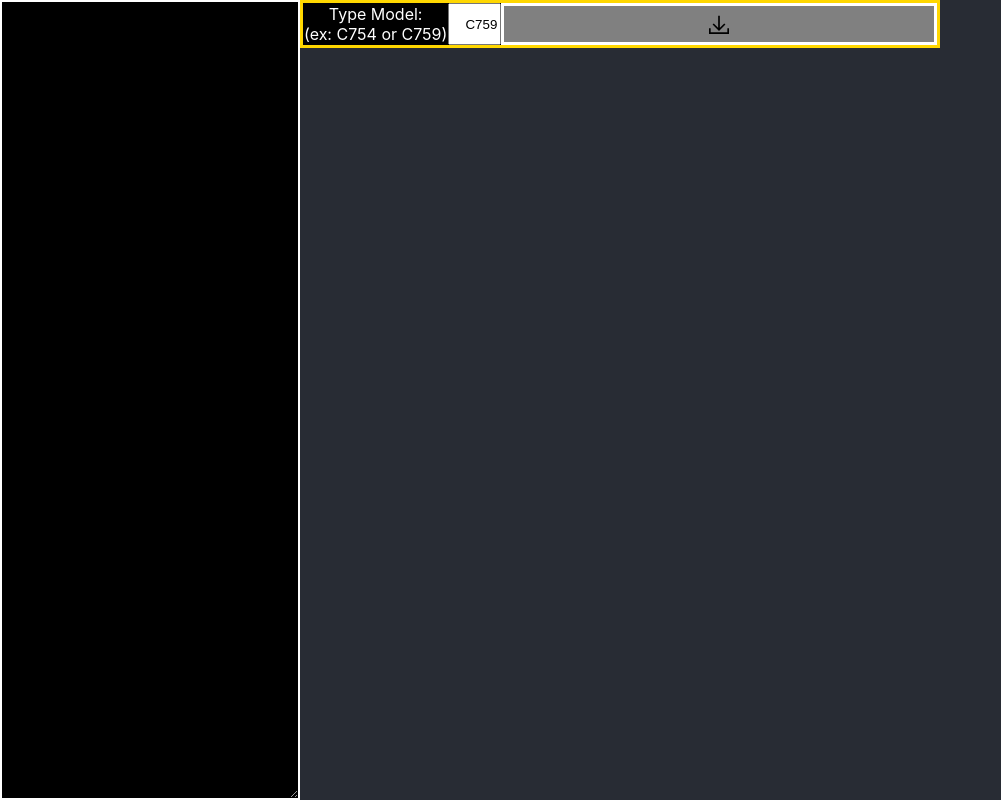
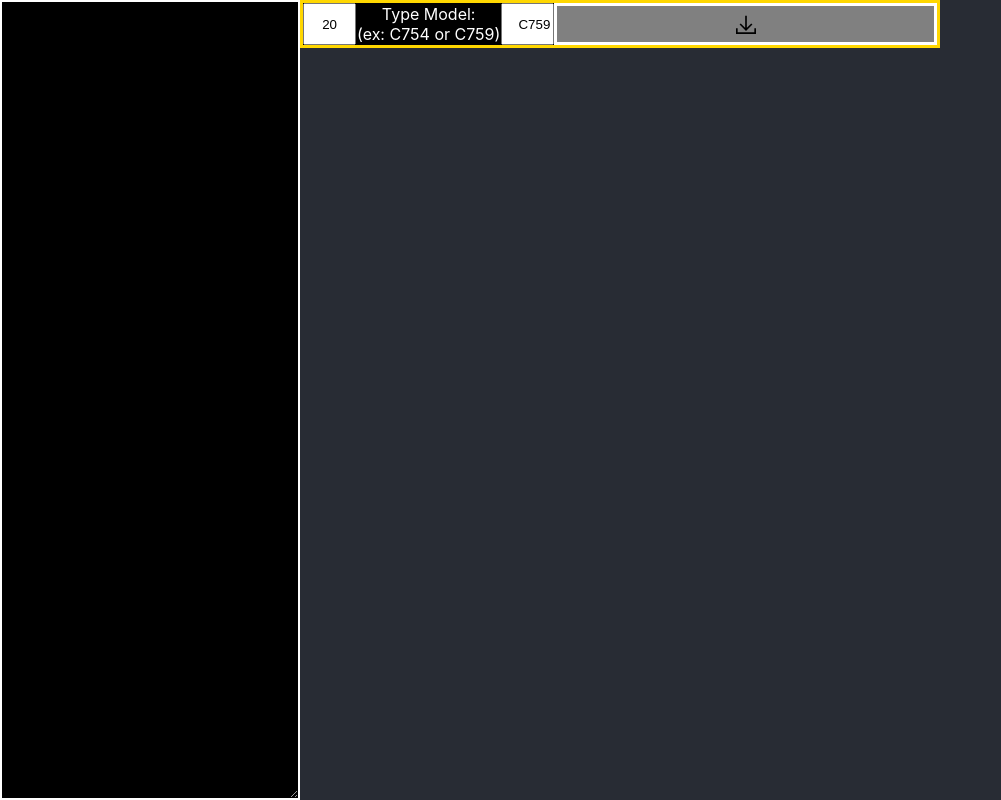
Before and after one commit to peoplestealusernames/konica-minolta-tab-website, a React (Create React App) app: page / in a window 1280 px wide. Shown: the whole page, without its empty margins (0-1001 px from the left). Built offline with nearby package versions, Linux system fonts and the light colour scheme.

Commit message:
Added fontsize changer

```diff
--- a/src/TabOptions.tsx
+++ b/src/TabOptions.tsx
@@ -28,6 +28,18 @@ export function TabOption(props: {
             height: "fit-content"
         }}
     >
+        <input
+            value={options.FontSize}
+            style={{
+                width: "45px",
+                textAlign: "right",
+            }}
+            onChange={(e) => {
+                const val = parseInt(e.target.value)
+                setoptions({ ...options, FontSize: val ? val : 0 })
+            }}
+            type="number"
+        />
         <span style={{
             padding: "1px",
             userSelect: "none"
```
